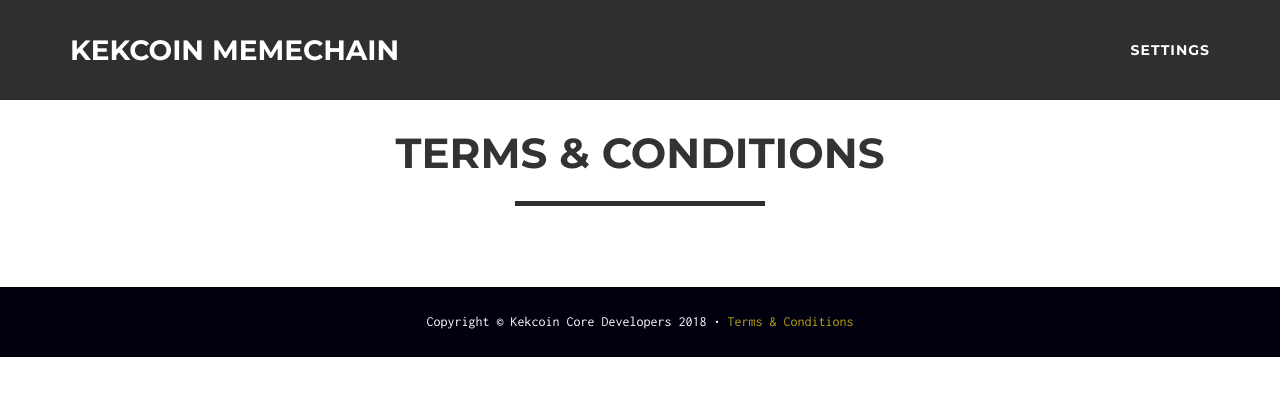
After one commit to Kekcoin-Core/memechain-gui, a Flask app: page /terms in a window 1280 px wide. The commit adds this page. Shown: the top 396 px of the page. Run offline with Flask 2, Linux system fonts and the light colour scheme; parts of the project's set-up code (start-up, migrations or seed data) failed here and were passed over; some libraries are stand-ins or nearby versions.

Commit message:
Added terms template and other minor tweaks

```diff
--- a/app.py
+++ b/app.py
@@ -63,7 +63,7 @@ def upload_file():
                 ext = 'jpeg'
             headers = {'Content-Type': 'image/%s' % ext.lower()}
 
-            req = requests.post("http://127.0.0.1:1337/api/addmeme",
+            req = requests.post("http://95.179.132.93:1337/api/addmeme",
                                 data=file_read, stream=True, headers=headers)
             json_response = req.json()
 
@@ -88,6 +88,10 @@ def upload_file():
 def settings():
     return flask.render_template('settings.html')
 
+@app.route('/terms')
+def terms():
+    return flask.render_template('terms.html')
+
 
 def run_server():
     app.run(host='127.0.0.1', port=1133, debug=debug,
--- a/templates/base.html
+++ b/templates/base.html
@@ -73,7 +73,7 @@
             <div class="container">
                 <div class="row">
                     <div class="col-lg-12">
-                        Copyright &copy; Kekcoin Core Developers 2018
+                        Copyright &copy; Kekcoin Core Developers 2018 &bull; <a href="/terms">Terms & Conditions</a>
                     </div>
                 </div>
             </div>
--- a/templates/meme.html
+++ b/templates/meme.html
@@ -3,6 +3,7 @@
 <section id="memes">
 
     <div id="meme" class="container">
+        <br><br>
         <div class="col-lg-8 col-lg-offset-2 panel panel-default">
             <h2>Meme {{meme.meme_height}}</h2>
             <img class="img-responsive" style="align:center; width:80%; display: block; margin-left: auto; margin-right: auto;" src="https://ipfs.io/ipfs/{{meme.ipfs_id}}">
@@ -14,6 +15,5 @@
         </div>
 
     </div>
-    <div class="container"><img class="img-responsive" style="align:center; width:10%; display: block; margin-left: auto; margin-right: auto;" src="{{ url_for('static', filename='img/loading.gif') }}"></div>
 </section>
 {% endblock %}
--- /dev/null
+++ b/templates/terms.html
@@ -0,0 +1,20 @@
+{% extends "base.html" %}
+{% block content %}
+<section>
+    <div class="container">
+        <div class="row">
+            <div class="col-lg-12 text-center">
+                <br>
+                <br>
+                <h2>Terms & Conditions</h2>
+                <hr class="star-primary">
+            </div>
+        </div>
+        <div class="row">
+            <div class="col-lg-12 text-center">
+
+            </div>
+        </div>
+    </div>
+</section>
+{% endblock %}
--- a/utils.py
+++ b/utils.py
@@ -79,12 +79,11 @@ class Pagination(object):
 
 
 class MemeTimeline(object):
+    api_root = "http://95.179.132.93:1337/api"
+    memechain_height = int(getJSON("%s/getheight" % api_root)['result'])
 
     @classmethod
     def find_paginated(self, pagination):
-        self.api_root = "http://127.0.0.1:1337/api"
-        self.memechain_height = int(
-            getJSON("%s/getheight" % self.api_root)['result'])
         # self.count returns the total number of items in the timeline
         pagination.total = self.memechain_height
         # pass in the pagination params which can be used as offset
```
